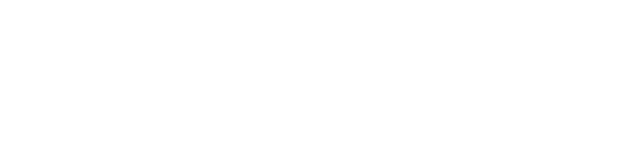
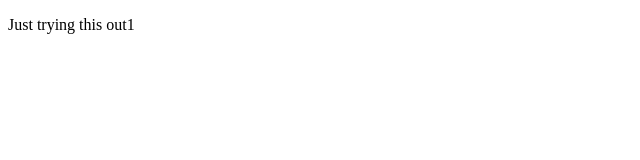
Before and after one commit to bjmarty23/bjmarty23.github.uo, a plain HTML site: page index.html in a window 1280 px wide. Shown: the whole page, without its empty margins (0-640 px from the left). Drawn offline with Linux system fonts and the light colour scheme.

Commit message:
Update index.html

```diff
--- a/index.html
+++ b/index.html
@@ -4,6 +4,6 @@
 <title>resume</title>
 </head>
 <body>
-
+<p> Just trying this out1 </p>
 </body>
 <html>
```
